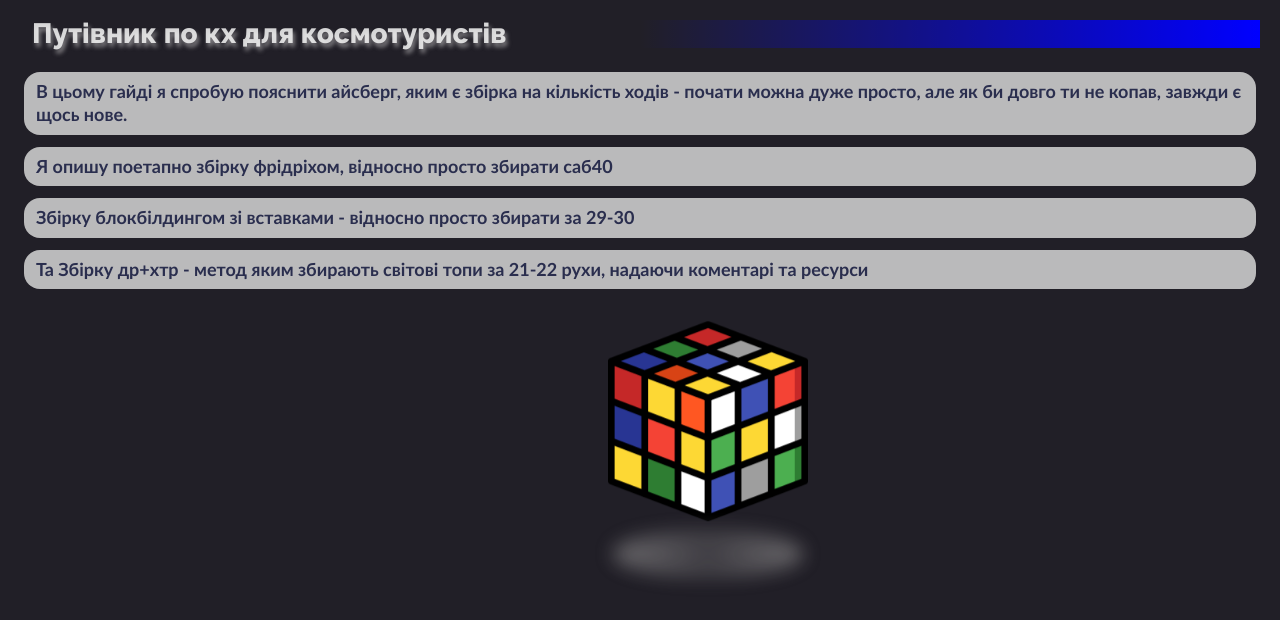
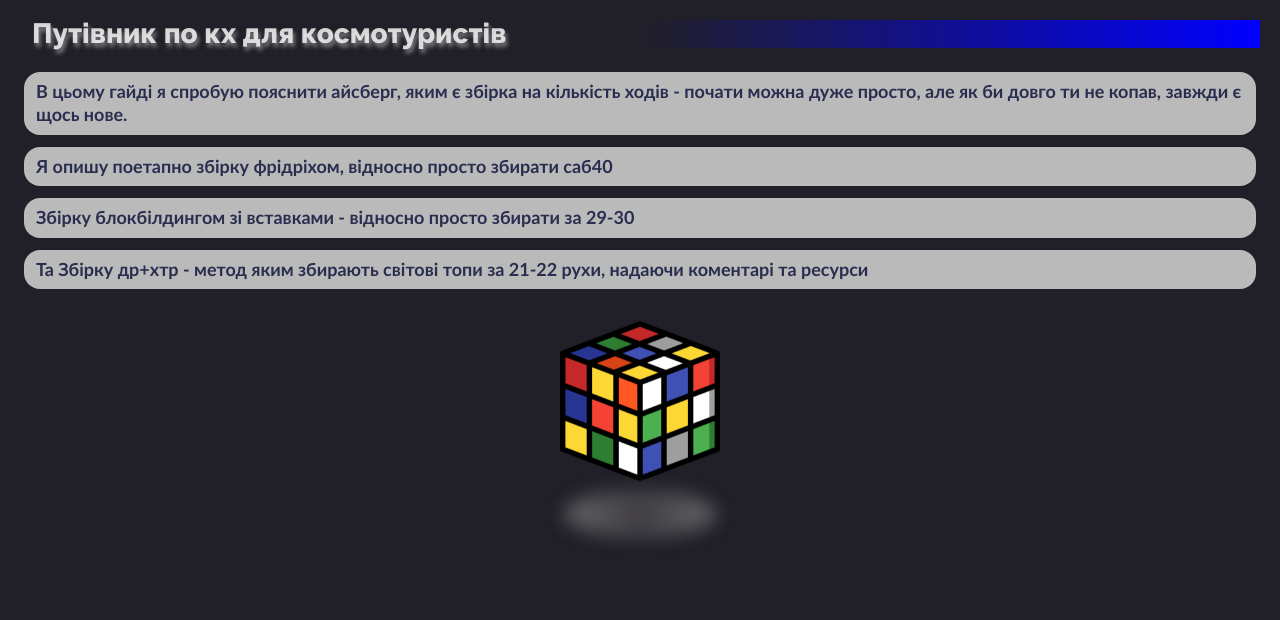
Before and after one commit to Jey2507/Hitchhiker-s_Guide_to_FMC, a React (Vite) app: page / in a window 1280 px wide. Shown: the top 620 px of the page. Built offline with nearby package versions, Linux system fonts and the light colour scheme.

Commit message:
Update HomePage.module.css

```diff
--- a/src/pages/HomePage/HomePage.module.css
+++ b/src/pages/HomePage/HomePage.module.css
@@ -51,13 +51,15 @@
     width: 160px;
     height: 160px;
     position: absolute;
-    right: 40%;
+    left: 50%;
     bottom: 20px;
+    transform: translateX(-50%);
 }
 
+
 .imageCube {
-    width: 200px;
-    height: 200px;
+    width: 160px;
+    height: 160px;
     animation: float 3s ease-in-out infinite;
 }
 
@@ -65,7 +67,7 @@
     bottom: -10px;
     left: 50%;
     transform: translateX(-50%);
-    width: 200px;
+    width: 160px;
     height: 50px;
     background: radial-gradient(circle, rgba(114, 112, 115, 0.4), #727073);
     border-radius: 50%;
```
